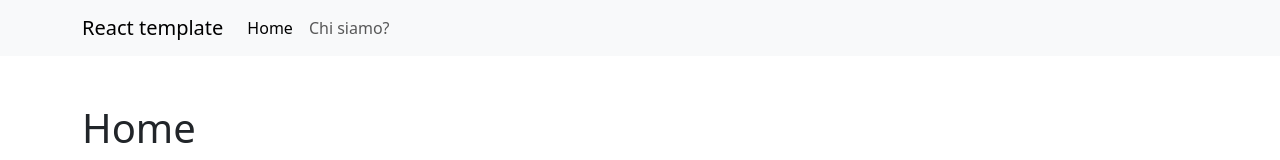
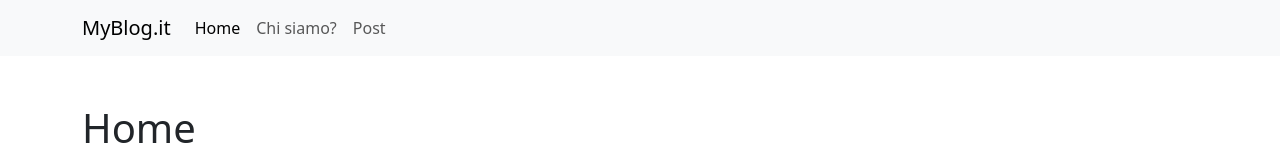
Before and after one commit to dariomicelii/react-router, a React (Vite) app: page / in a window 1280 px wide. Shown: the top 160 px of the page. Built offline with nearby package versions, Linux system fonts and the light colour scheme.

Commit message:
Add posts page to navbar

```diff
--- a/src/Components/Navbar.jsx
+++ b/src/Components/Navbar.jsx
@@ -5,7 +5,7 @@
     <nav className="navbar navbar-expand-lg bg-body-tertiary">
       <div className="container">
         <a className="navbar-brand" href="#">
-          React template
+          MyBlog.it
         </a>
         <button
           className="navbar-toggler"
@@ -30,6 +30,11 @@
                 Chi siamo?
               </NavLink>
             </li>
+            <li className="nav-item">
+              <NavLink className="nav-link" to="/posts">
+                Post
+              </NavLink>
+            </li>
           </ul>
         </div>
       </div>
```
